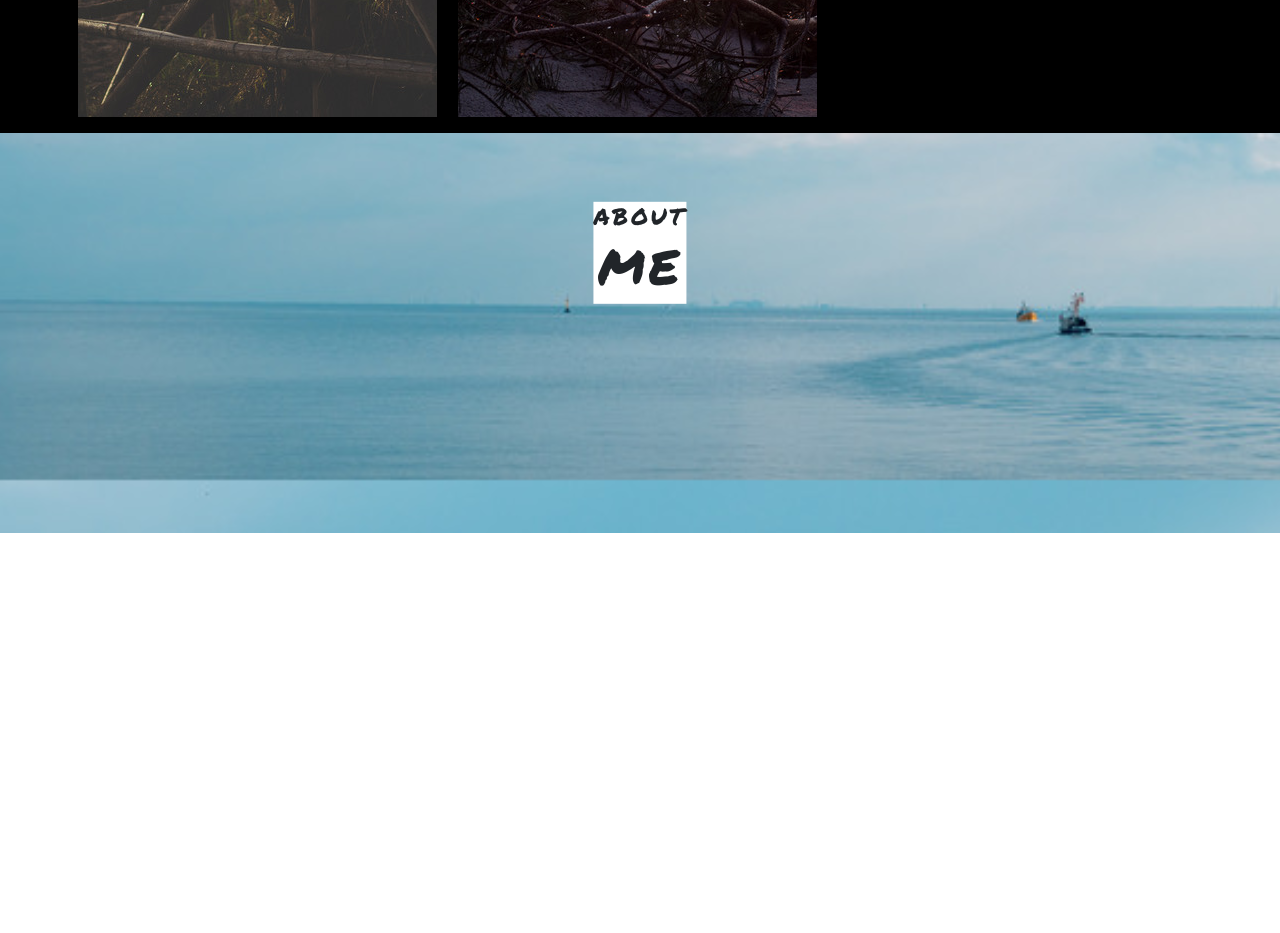
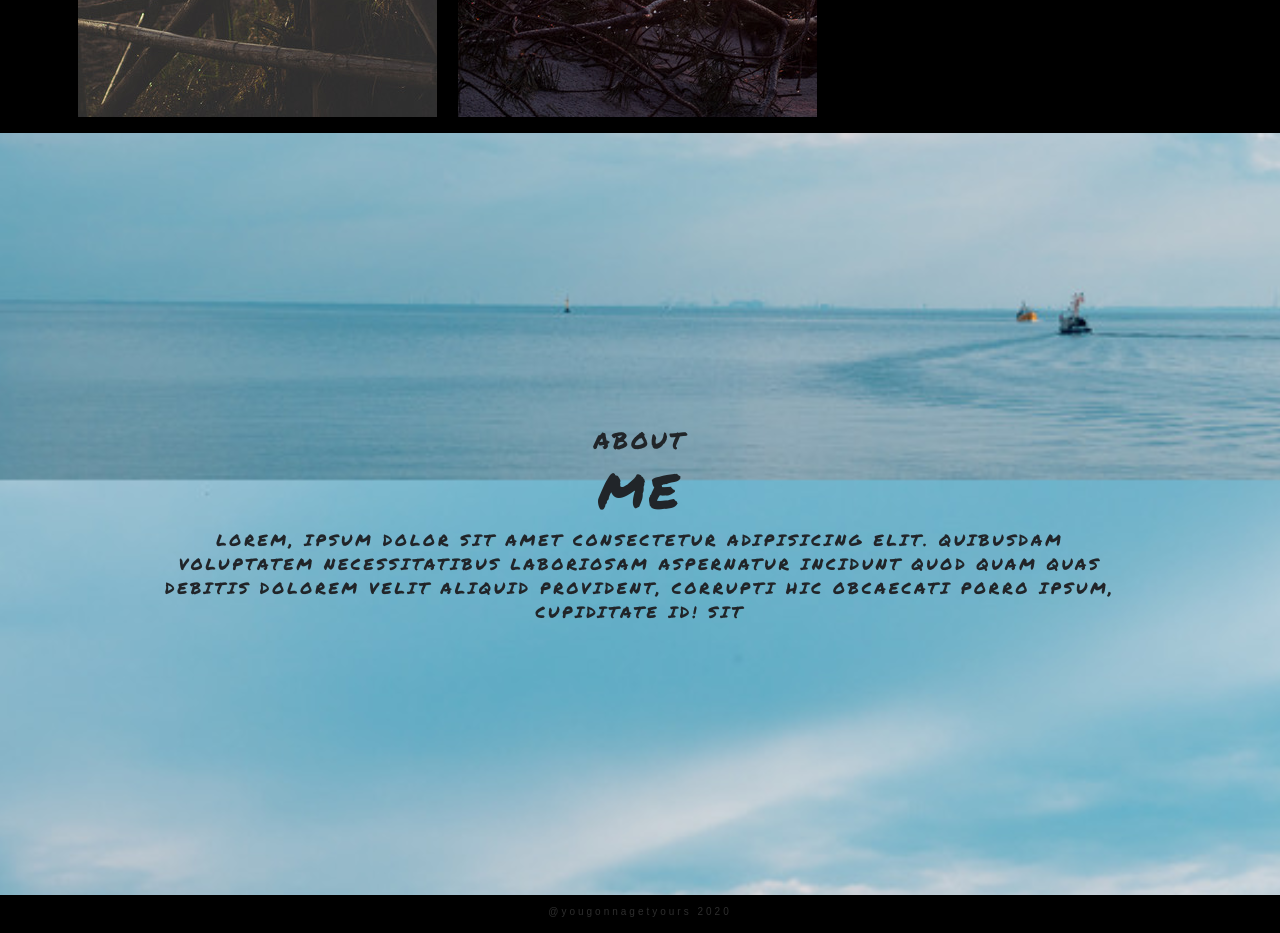
Before and after one commit to yougonnagetyours/potrfolio-blog-1, a React (Create React App) app: page / in a window 1280 px wide. Shown: the part 1120-2053 px from the top of the page. Before the commit the page ends 1653 px from the top, so only its background shows below. Built offline with nearby package versions, Linux system fonts and the light colour scheme.

Commit message:
Change clas by props in MenuHamburger component

```diff
--- a/src/App.js
+++ b/src/App.js
@@ -9,9 +9,19 @@ import img3 from './img/IMG_2865.jpeg';
 import img4 from './img/IMG_2867.jpeg';
 import img5 from './img/IMG_2885.jpeg';
 import img6 from './img/IMG_3386.jpeg';
+import MenuHamburger from './MenuHamburger'
 
 class App extends Component {
+  state = {
+    isActive: false,
+  }
 
+  handleMenu = () => {
+    console.log('click')
+    this.setState({
+      isActive: !this.state.isActive
+    })
+  }
 
   render() {
     return (
@@ -21,22 +31,16 @@ class App extends Component {
             <a className="navbar-brand" href="#">
               <img className="kangaroo" src={kangarooSmall} alt="kangaroo" />
             </a>
-            <button className="navbar-toggler" type="button" data-toggle="collapse" data-target="#navbarSupportedContent" aria-controls="navbarSupportedContent" aria-expanded="false" aria-label="Toggle navigation">
+            <button onClick={this.handleMenu} className="navbar-toggler" type="button" data-toggle="collapse" data-target="#navbarSupportedContent" aria-controls="navbarSupportedContent" aria-expanded="false" aria-label="Toggle navigation">
               <img className='hamburger' src={hamburger} alt="hamburger" />
             </button>
-            {/* <div class="collapse navbar-collapse" id="navbarSupportedContent">
-              <ul class="navbar-nav mr-auto">
-                <li class="nav-item active">
-                  <a class="nav-link" href="#">Home <span class="sr-only">(current)</span></a>
-                </li>
-               </ul>
-            </div>*/}
           </nav>
           <div className="main-logo">
             <h2>Kangur</h2>
             <h1>Photography</h1>
           </div>
         </header>
+        <MenuHamburger isActive={this.state.isActive} />
         <main>
           <div class="container">
             <div class="row">
@@ -62,11 +66,19 @@ class App extends Component {
           </div>
         </main>
         <section className="about-me">
-          <div className="tittle">
-            <h2>about</h2>
-            <h1>me</h1>
+          <div className="about-me-wrap">
+            <div className="top">
+              <h2>about</h2>
+              <h1>me</h1>
+            </div>
+            <div className="body">
+              <p>Lorem, ipsum dolor sit amet consectetur adipisicing elit. Quibusdam voluptatem necessitatibus laboriosam aspernatur incidunt quod quam quas debitis dolorem velit aliquid provident, corrupti hic obcaecati porro ipsum, cupiditate id! Sit</p>
+            </div>
           </div>
         </section>
+        <footer>
+          <p>@yougonnagetyours 2020</p>
+        </footer>
       </div >
     );
   }
--- a/src/App.sass
+++ b/src/App.sass
@@ -4,12 +4,12 @@
   box-sizing: border-box
 .App
   position: relative
-  width: 100%
-  height: 100%
+  // width: 100%
+  // height: 100%
   background-image: url(./img/Background.jpeg)
   background-attachment: fixed
-  background-position: center
-  /* background-repeat: no-repeat; */
+  // background-position: center
+  background-repeat: repeat
   background-size: cover
   header
     position: relative
@@ -23,7 +23,11 @@
           height: 60px
       button
         .hamburger
+          position: fixed
+          right: 5vw
+          top: 3vh
           height: 35px
+          z-index: 51
     .main-logo
       position: absolute
       left: 50%
@@ -43,18 +47,45 @@
     background-color: #000000
   section.about-me
     position: relative
-    min-height: 50vh
-    .tittle
+    min-height: 100vh
+    .about-me-wrap
       position: absolute
       left: 50%
-      top: 30%
+      top: 50%
       transform: translate(-50%, -50%)
+      width: 75vw
       font-family: 'Permanent Marker', cursive
       text-align: center
       text-transform: uppercase
       letter-spacing: 3px
-      background-color: #ffffff
-      h2
-        font-size: 23px
-      h1
-        font-size: 49px
+      // background-color: #ffffff
+      .top
+        h2
+          font-size: 23px
+        h1
+          font-size: 49px
+      .body
+        // position: absolute
+        // left: 50%
+        // top: 25%
+        // transform: translate(-50%, -50%)
+        font-family: 'Permanent Marker', cursive
+        text-align: center
+        text-transform: uppercase
+        letter-spacing: 3px
+        // background-color: #666666
+  footer
+    position: absolute
+    left: 0
+    bottom: 0
+    width: 100%
+    text-align: center
+    // transform: translate(-50%, -50%)
+    background-color: #000000
+    p
+      margin-top: 12px
+      line-height: 10px
+      color: #6969696e
+      font-size: 10px
+      letter-spacing: 3px
+      font-family: Arial, "Helvetica Neue", Helvetica, sans-serif
--- /dev/null
+++ b/src/MenuHamburger.css
@@ -0,0 +1,30 @@
+nav.menu-hamburger {
+  position: fixed;
+  left: 100%;
+  top: 0;
+  list-style: none;
+  /* transition: 1s; */
+}
+
+li {
+  list-style: none;
+  margin-bottom: 13vh;
+  text-transform: uppercase;
+  letter-spacing: 4px;
+  font-size: 1.7rem;
+}
+
+nav.active {
+  position: fixed;
+  left: 0;
+  top: 0;
+  padding-top: 23vh;
+  list-style: none;
+  text-align: center;
+  width: 100%;
+  height: 100%;
+  color: #ffffff;
+  background-color: #000000;
+  z-index: 50;
+  transition: .3s;
+}
--- /dev/null
+++ b/src/MenuHamburger.js
@@ -0,0 +1,19 @@
+import React from 'react';
+import './MenuHamburger.css';
+
+const MenuHamburger = (props) => {
+
+  const isActive = props.isActive;
+
+  return (
+    <nav className={isActive ? "active" : "menu-hamburger"}>
+      <ul>
+        <li>Home</li>
+        <li>About me</li>
+        <li>Contact</li>
+      </ul>
+    </nav>
+  );
+}
+
+export default MenuHamburger;
```
